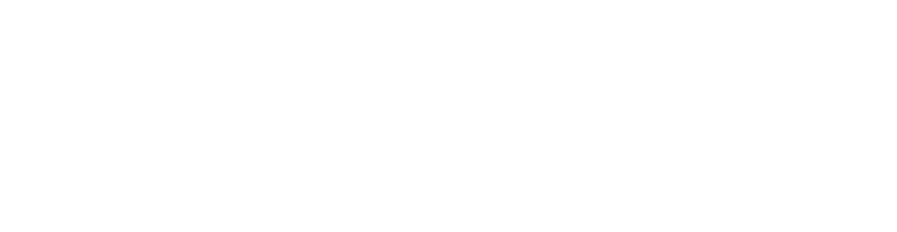
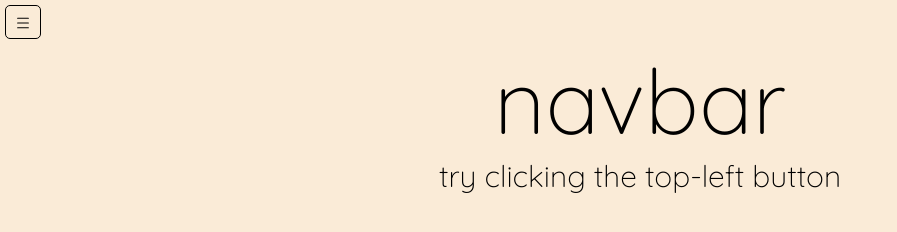
Before and after one commit to snifjcy/sidebar, a plain HTML site: page index.html in a window 1280 px wide. Shown: the whole page, without its empty margins (0-897 px from the left). Drawn offline with Linux system fonts and the light colour scheme.

Commit message:
Added style and some content

```diff
--- a/index.html
+++ b/index.html
@@ -1,11 +1,32 @@
 <!DOCTYPE html>
 <html lang="en">
+
 <head>
     <meta charset="UTF-8">
     <meta name="viewport" content="width=device-width, initial-scale=1.0">
     <title>Animated Navbar</title>
+    <link rel="stylesheet" href="style.css">
+    <link href="https://fonts.googleapis.com/css2?family=Quicksand:wght@300&display=swap" rel="stylesheet">
 </head>
+
 <body>
+    <div id="content">
+        <div id="openButton">
+            <svg class="svg-icon" viewBox="0 0 20 20">
+                <path fill="none" d="M3.314,4.8h13.372c0.41,0,0.743-0.333,0.743-0.743c0-0.41-0.333-0.743-0.743-0.743H3.314
+                    c-0.41,0-0.743,0.333-0.743,0.743C2.571,4.467,2.904,4.8,3.314,4.8z M16.686,15.2H3.314c-0.41,0-0.743,0.333-0.743,0.743
+                    s0.333,0.743,0.743,0.743h13.372c0.41,0,0.743-0.333,0.743-0.743S17.096,15.2,16.686,15.2z M16.686,9.257H3.314
+                    c-0.41,0-0.743,0.333-0.743,0.743s0.333,0.743,0.743,0.743h13.372c0.41,0,0.743-0.333,0.743-0.743S17.096,9.257,16.686,9.257z"></path>
+            </svg>
+        </div>
 
+        <div id="title">
+            navbar
+        </div>
+        <div id="subtitle">
+            try clicking the top-left button
+        </div>
+    </div>
 </body>
+
 </html>
--- /dev/null
+++ b/style.css
@@ -0,0 +1,54 @@
+html,
+body {
+    height: 100%;
+    margin: 0;
+}
+
+div#content {
+    background-color: antiquewhite;
+    width: 100%;
+    height: 100%;
+    display: flex;
+    flex-direction: column;
+}
+
+#openButton {
+    align-self: flex-start;
+    padding: 9px 9px 3px 9px;
+    border: 1px solid black;
+    border-radius: 5px;
+    margin: 5px;
+    transition: background-color .3s;
+}
+
+#openButton:hover {
+    background-color: mistyrose;
+}
+
+#title {
+    align-self: center;
+    font-family: 'Quicksand', sans-serif;
+    font-size: 90px;
+}
+
+#subtitle {
+    align-self: center;
+    font-family: 'Quicksand', sans-serif;
+    font-size: 30px;
+}
+
+.svg-icon {
+    width: 1em;
+    height: 1em;
+}
+
+.svg-icon path,
+.svg-icon polygon,
+.svg-icon rect {
+    fill: black;
+}
+
+.svg-icon circle {
+    stroke: black;
+    stroke-width: 1;
+}
```
